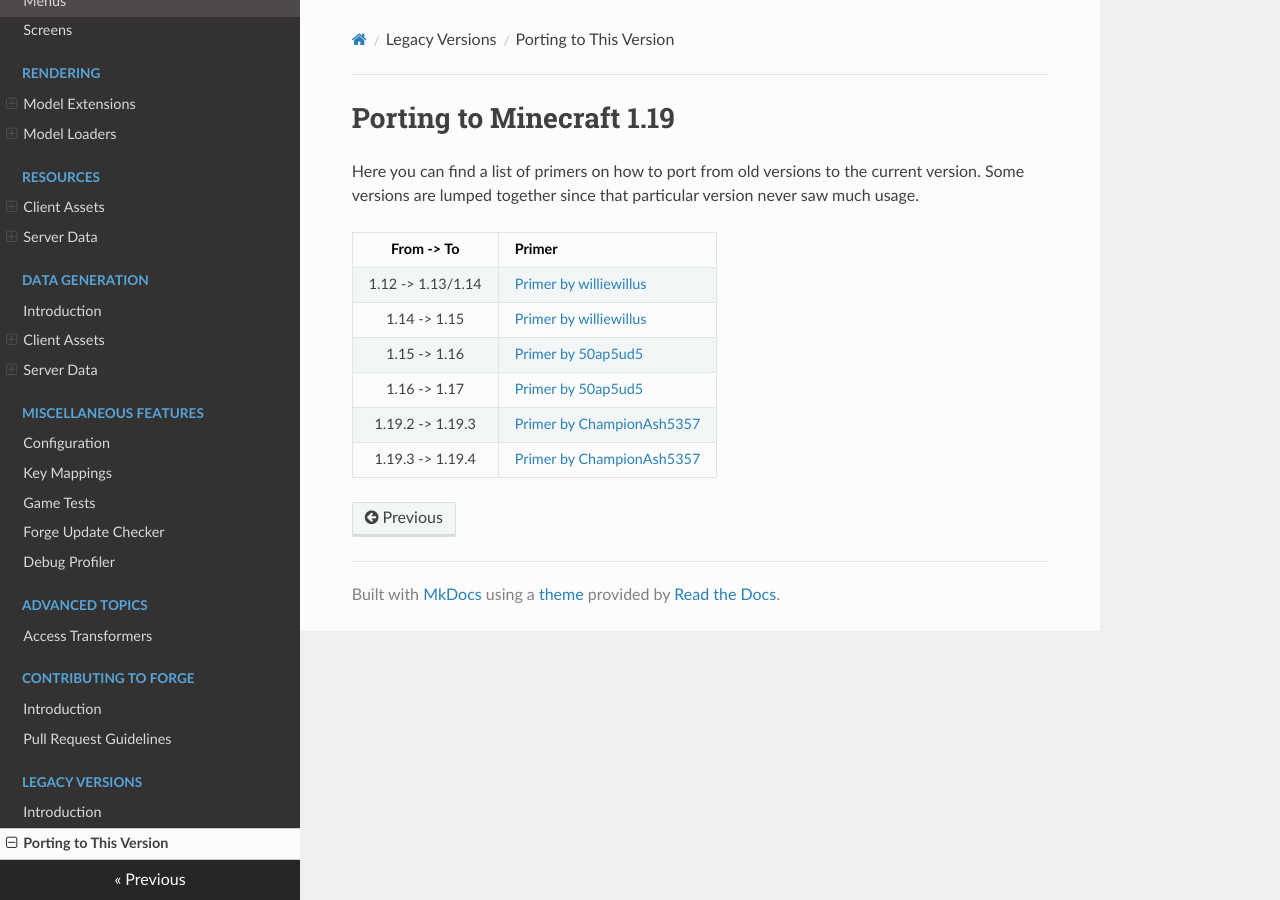
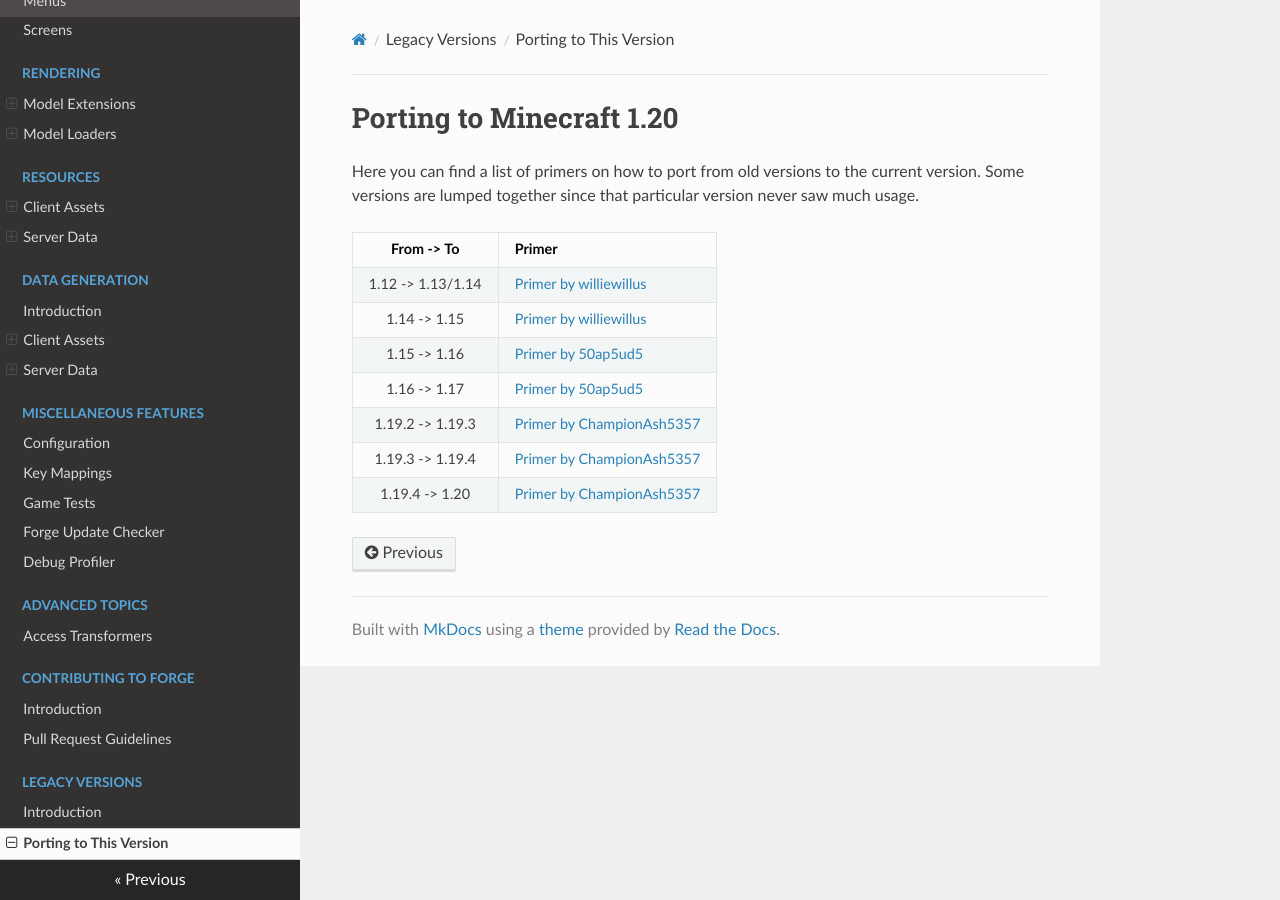
Before and after one commit to MinecraftForge/Documentation, an MkDocs documentation site: the page built from docs/legacy/porting.md, in a window 1280 px wide. Built offline with MkDocs 1.6.1, drawn with Linux system fonts in a browser that asks for light colours; nearby versions of some CDN libraries.

Commit message:
Update Legacy

```diff
--- a/docs/legacy/porting.md
+++ b/docs/legacy/porting.md
@@ -1,4 +1,4 @@
-Porting to Minecraft 1.19
+Porting to Minecraft 1.20
 =========================
 
 Here you can find a list of primers on how to port from old versions to the current version. Some versions are lumped together since that particular version never saw much usage.
@@ -11,6 +11,7 @@ Here you can find a list of primers on how to port from old versions to the curr
 | 1.16 -> 1.17      | [Primer by 50ap5ud5][116to117]          |
 | 1.19.2 -> 1.19.3  | [Primer by ChampionAsh5357][1192to1193] |
 | 1.19.3 -> 1.19.4  | [Primer by ChampionAsh5357][1193to1194] |
+| 1.19.4 -> 1.20    | [Primer by ChampionAsh5357][1194to120]  |
 
 [112to114]: https://gist.github.com/williewillus/353c872bcf1a6ace9921189f6100d09a
 [114to115]: https://gist.github.com/williewillus/30d7e3f775fe93c503bddf054ef3f93e
```
Also changed, not shown: other parts of docs/legacy/porting.md (+1 -0 lines), docs/legacy/index.md (+1 -0 lines).
